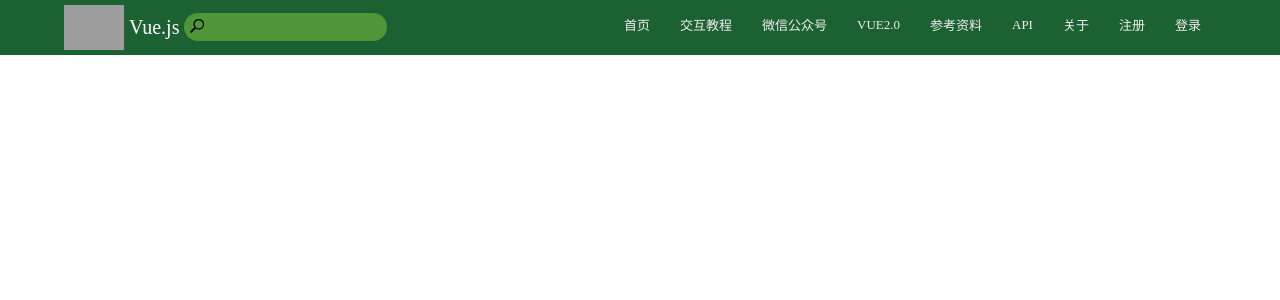
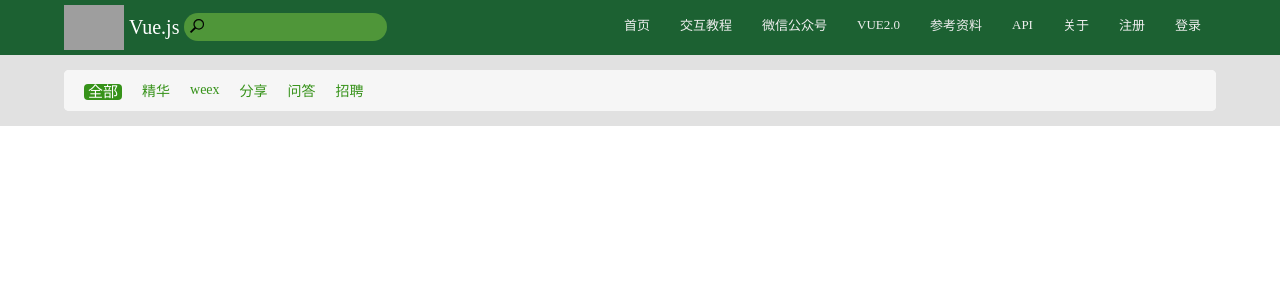
Before and after one commit to blissCheng/v_com, a Vue app: page / in a window 1280 px wide. Shown: the top 300 px of the page. Built offline with nearby package versions, Linux system fonts and the light colour scheme; grey boxes are pictures that could not be loaded.

Commit message:
homepage

```diff
--- /dev/null
+++ b/src/components/Home/HomeBody.vue
@@ -0,0 +1,6 @@
+<template></template>
+<script>
+    export default{
+
+    }
+</script>
--- /dev/null
+++ b/src/components/Home/HomeFooter.vue
@@ -0,0 +1,6 @@
+<template></template>
+<script>
+    export default{
+
+    }
+</script>
--- /dev/null
+++ b/src/components/Home/HomeHeader.vue
@@ -0,0 +1,70 @@
+<template>
+    <div class="home-header">
+        <ul>
+            <li :class="{active: isActive.one}"><span @click="toggleActive('one')">全部</span></li>
+            <li :class="{active: isActive.two}"><span @click="toggleActive('two')">精华</span></li>
+            <li :class="{active: isActive.three}"><span @click="toggleActive('three')">weex</span></li>
+            <li :class="{active: isActive.four}"><span @click="toggleActive('four')">分享</span></li>
+            <li :class="{active: isActive.five}"><span @click="toggleActive('five')">问答</span></li>
+            <li :class="{active: isActive.six}"><span @click="toggleActive('six')">招聘</span></li>
+        </ul>
+    </div>
+</template>
+<style scoped>
+    .home-header{
+        width: 100%;
+        padding: 10px;
+        background: #f6f6f6;
+    }
+    .home-header>ul{
+        float: left;
+    }
+    .home-header>ul>li{
+        float: left;
+        padding: 0 10px;
+    }
+    .home-header>ul>li>span{
+        font-size: 14px;
+        color: #369219;
+        cursor: pointer;
+    }
+    .home-header>ul>li>span:hover{
+        color: #08c
+    }
+    .home-header>ul>.active>span{
+        font-size: 15px;
+        color: #ffffff;
+        border-radius: 4px;
+        background: #369219;
+        padding:0 4px;
+    }
+    .home-header>ul>.active>span:hover{
+        color: #ffffff;
+    }
+</style>
+<script>
+    export default{
+        data(){
+            return{
+                isActive:{
+                    "one": true,
+                    "two": false,
+                    "three": false,
+                    "four": false,
+                    "five": false,
+                    "six": false
+                }
+            }
+        },
+        methods:{
+            toggleActive(key){
+                this.isActive[key] = true;
+                let keyArr = ['one','two','three','four','five','six'];
+                keyArr.map((val) => {
+                    if(val !== key)
+                        this.isActive[val] = false
+                })
+            }
+        }
+    }
+</script>
--- a/src/components/Home/HomeView.vue
+++ b/src/components/Home/HomeView.vue
@@ -1,3 +1,28 @@
 <template>
-
+    <div class="home-page">
+        <HomeHeader/>
+        <HomeBody/>
+        <HomeFooter/>
+    </div>
 </template>
+<style scoped>
+    .home-page{
+        width: 90%;
+        max-width: 1400px;
+        margin: 15px auto;
+        background: #fff;
+        border-radius: 5px;
+    }
+</style>
+<script>
+    import HomeHeader from './HomeHeader.vue'
+    import HomeBody from './HomeBody.vue'
+    import HomeFooter from './HomeFooter.vue'
+    export default{
+        components:{
+            "HomeHeader": HomeHeader,
+            "HomeBody": HomeBody,
+            "HomeFooter": HomeFooter
+        }
+    }
+</script>
--- a/src/components/app.vue
+++ b/src/components/app.vue
@@ -8,6 +8,7 @@
    *{
        margin: 0;
        padding: 0;
+       overflow: hidden;
    }
     a{
         text-decoration: none;
--- a/src/router/main.js
+++ b/src/router/main.js
@@ -1,10 +1,11 @@
 import VueRouter from 'vue-router'
 import Vue from 'vue'
+import HomeView from '../components/Home/HomeView.vue'
 
 Vue.use(VueRouter)
 
 const routes = [
-
+    { path: '/', component: HomeView }
 ]
 
 const route = new VueRouter({
```
